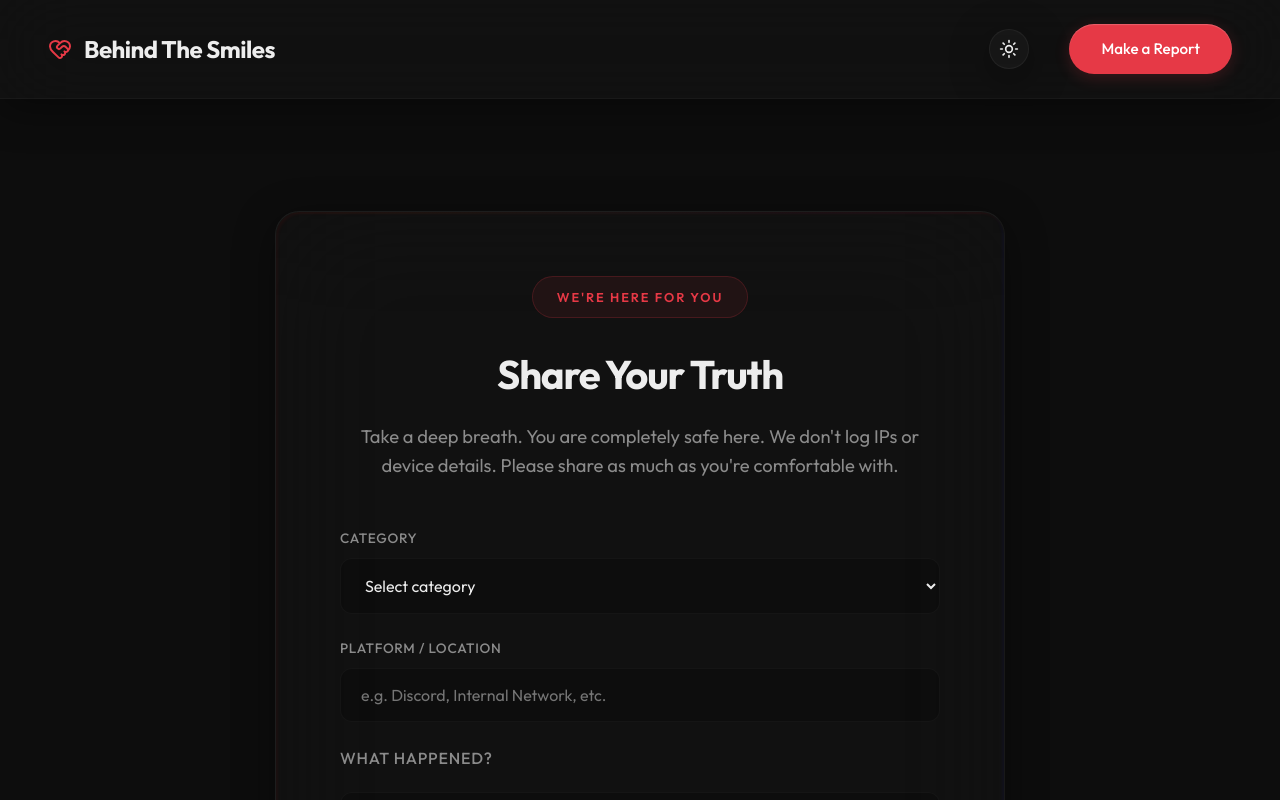
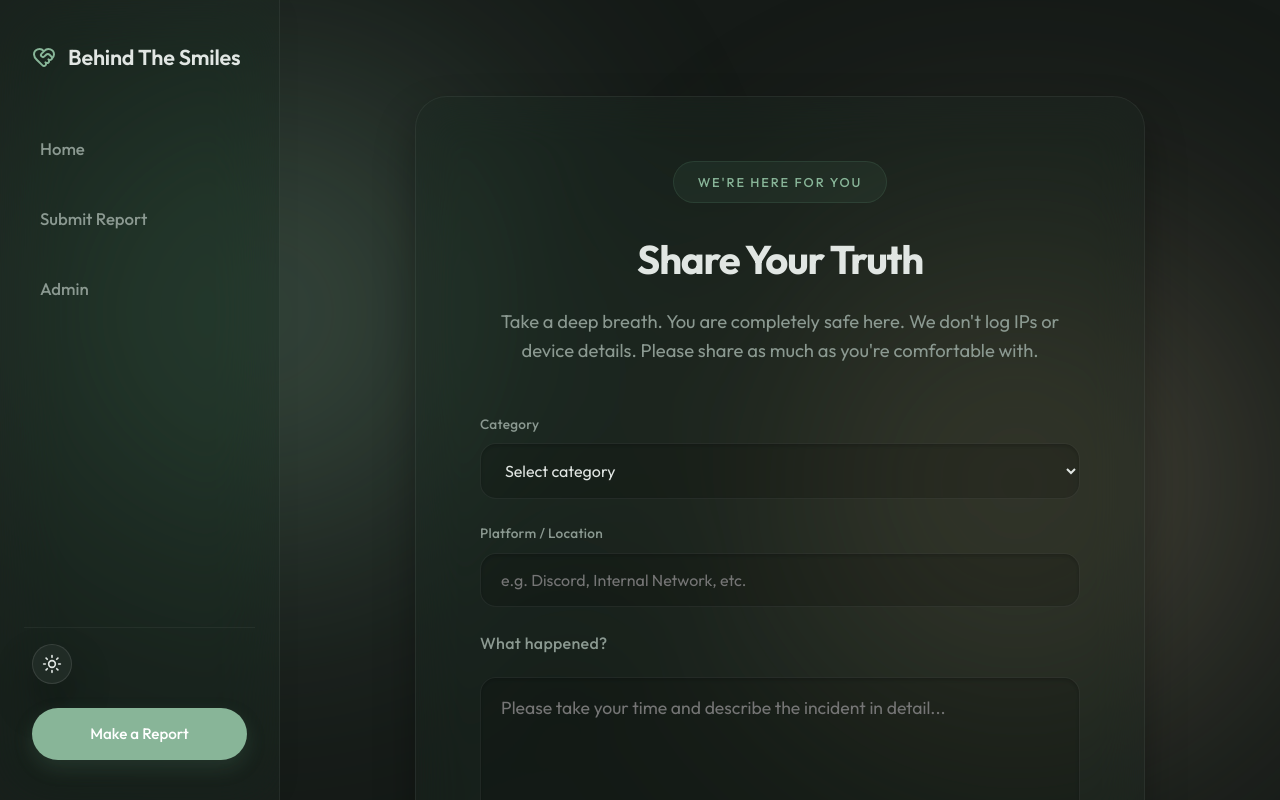
Before and after one commit to mrsreeindian/cyber-report, a Next.js app: page /report in a window 1280 px wide. Shown: the top 800 px of the page. Built offline with nearby package versions, Linux system fonts and the light colour scheme; no server answers.

Commit message:
Implement serene earthy green glassmorphism with Sidebar UI

```diff
--- a/src/app/globals.css
+++ b/src/app/globals.css
@@ -1,51 +1,51 @@
 @import url('https://fonts.googleapis.com/css2?family=Caveat:wght@400;600;700&family=Outfit:wght@300;400;500;600;700;800&display=swap');
 
 :root {
-  /* Soft Light Mode (Easy on the eyes) */
-  --primary: #e63946;
-  --primary-hover: #d62828;
-  --secondary: #a80000;
-  --accent: #ff4d4d;
+  /* Calming Green & Earthy Palette (Light Mode) */
+  --primary: #5b8c70; /* Calming sage green */
+  --primary-hover: #4a755c;
+  --secondary: #8c7e65; /* Earthy taupe */
+  --accent: #a3b899; /* Soft mint */
 
-  --background: #f4f3ef; /* Soft paper/beige off-white */
-  --surface: rgba(245, 244, 240, 0.6);
-  --surface-hover: rgba(245, 244, 240, 0.8);
+  --background: #f4f1ea; /* Soft earthy beige */
+  --surface: rgba(255, 255, 255, 0.5); /* Frosted glass */
+  --surface-hover: rgba(255, 255, 255, 0.7);
 
-  --glass-border: rgba(0, 0, 0, 0.05);
-  --glass-highlight: rgba(255, 255, 255, 0.8);
-  --glass-shadow: 0 10px 40px rgba(0, 0, 0, 0.05);
+  --glass-border: rgba(255, 255, 255, 0.6);
+  --glass-highlight: rgba(255, 255, 255, 0.9);
+  --glass-shadow: 0 15px 35px rgba(44, 51, 46, 0.05); /* Soft depth */
 
-  --text-primary: #2b2b2b;
-  --text-secondary: #6b6b6b;
+  --text-primary: #2c332e; /* Deep forest slate */
+  --text-secondary: #637067;
 
-  --success: #10b981;
-  --warning: #f59e0b;
-  --danger: #e63946;
+  --success: #5b8c70;
+  --warning: #d99e52;
+  --danger: #b86259;
 
-  --radius-sm: 6px;
-  --radius-md: 12px;
-  --radius-lg: 18px;
-  --radius-xl: 24px;
+  --radius-sm: 8px;
+  --radius-md: 16px;
+  --radius-lg: 24px;
+  --radius-xl: 32px;
   --radius-full: 9999px;
 }
 
 html.dark {
-  /* Matte Black & Red Palette */
-  --primary: #e63946;
-  --primary-hover: #d62828;
-  --secondary: #a80000;
-  --accent: #ff4d4d;
+  /* Serene Forest & Earth Palette (Dark Mode) */
+  --primary: #88b598; /* Soft mint green */
+  --primary-hover: #a5ccb3;
+  --secondary: #b5a486; /* Soft warm earth */
+  --accent: #5b8c70;
 
-  --background: #0d0d0d; /* Matte Black */
-  --surface: rgba(20, 20, 20, 0.6);
-  --surface-hover: rgba(25, 25, 25, 0.8);
+  --background: #151a17; /* Deep forest shadow */
+  --surface: rgba(30, 40, 35, 0.4);
+  --surface-hover: rgba(40, 50, 45, 0.6);
 
-  --glass-border: rgba(255, 255, 255, 0.03);
-  --glass-highlight: rgba(255, 255, 255, 0.05);
-  --glass-shadow: 0 10px 40px rgba(0, 0, 0, 0.4);
+  --glass-border: rgba(255, 255, 255, 0.06);
+  --glass-highlight: rgba(255, 255, 255, 0.1);
+  --glass-shadow: 0 20px 40px rgba(0, 0, 0, 0.3);
 
-  --text-primary: #ededed;
-  --text-secondary: #8b8b8b;
+  --text-primary: #e1e6e3;
+  --text-secondary: #8b9991;
 }
 
 * {
@@ -63,6 +63,8 @@ body {
   -moz-osx-font-smoothing: grayscale;
   min-height: 100vh;
   transition: background-color 0.4s ease, color 0.4s ease;
+  position: relative;
+  overflow-x: hidden;
 }
 
 a {
@@ -70,133 +72,175 @@ a {
   text-decoration: none;
 }
 
+/* Soft Lighting Creating Depth */
+body::before, body::after {
+  content: '';
+  position: fixed;
+  width: 60vw;
+  height: 60vw;
+  border-radius: 50%;
+  filter: blur(120px);
+  z-index: -1;
+  animation: float 20s infinite alternate ease-in-out;
+  opacity: 0.4;
+  pointer-events: none;
+}
+
+body::before {
+  background: radial-gradient(circle, var(--primary) 0%, transparent 70%);
+  top: -10%;
+  left: -10%;
+  animation: float-1 25s infinite alternate ease-in-out;
+}
+
+body::after {
+  background: radial-gradient(circle, var(--secondary) 0%, transparent 70%);
+  bottom: -10%;
+  right: -10%;
+  animation: float-2 20s infinite alternate ease-in-out;
+}
+
+@keyframes float-1 {
+  0% { transform: translate(0, 0) scale(1); }
+  100% { transform: translate(5%, 10%) scale(1.1); }
+}
+@keyframes float-2 {
+  0% { transform: translate(0, 0) scale(1); }
+  100% { transform: translate(-5%, -10%) scale(1.1); }
+}
+
 .app-container {
   min-height: 100vh;
   display: flex;
-  flex-direction: column;
 }
 
-/* Header */
-.header {
-  padding: 1.5rem 3rem;
+/* Sidebar UI */
+.sidebar {
+  width: 280px;
+  min-height: 100vh;
+  background: var(--surface);
+  backdrop-filter: blur(32px) saturate(180%);
+  -webkit-backdrop-filter: blur(32px) saturate(180%);
+  border-right: 1px solid var(--glass-border);
   display: flex;
-  align-items: center;
-  justify-content: space-between;
-  background: var(--surface);
-  backdrop-filter: blur(40px) saturate(150%);
-  -webkit-backdrop-filter: blur(40px) saturate(150%);
-  border-bottom: 1px solid var(--glass-border);
-  position: sticky;
+  flex-direction: column;
+  padding: 2.5rem 1.5rem;
+  position: fixed;
   top: 0;
+  left: 0;
   z-index: 100;
-  box-shadow: var(--glass-shadow);
+  box-shadow: 5px 0 30px rgba(0, 0, 0, 0.02);
 }
 
 .logo {
-  font-weight: 700;
-  font-size: 1.5rem;
-  letter-spacing: -0.02em;
+  font-weight: 600;
+  font-size: 1.35rem;
+  letter-spacing: -0.01em;
   color: var(--text-primary);
   display: flex;
   align-items: center;
   gap: 0.75rem;
+  margin-bottom: 3rem;
+  padding: 0 0.5rem;
+}
+
+.sidebar-nav {
+  display: flex;
+  flex-direction: column;
+  gap: 1rem;
+  flex: 1;
+}
+
+.sidebar-link {
+  display: flex;
+  align-items: center;
+  gap: 1rem;
+  padding: 0.85rem 1rem;
+  border-radius: var(--radius-md);
+  color: var(--text-secondary);
+  font-weight: 500;
+  transition: all 0.3s ease;
+}
+
+.sidebar-link:hover {
+  background: rgba(255, 255, 255, 0.3);
+  color: var(--primary);
+  transform: translateX(4px);
+}
+
+html.dark .sidebar-link:hover {
+  background: rgba(255, 255, 255, 0.05);
+}
+
+.sidebar-footer {
+  display: flex;
+  flex-direction: column;
+  gap: 1.5rem;
+  padding: 1rem 0.5rem 0;
+  border-top: 1px solid rgba(0, 0, 0, 0.05);
+}
+
+html.dark .sidebar-footer {
+  border-top-color: rgba(255, 255, 255, 0.05);
 }
 
 .main-content {
   flex: 1;
   display: flex;
   flex-direction: column;
-  padding: 4rem 2rem;
+  padding: 3rem 4rem;
+  margin-left: 280px; /* Offset for sidebar */
 }
 
-/* Refractive Liquid Glass Panels */
+/* Frosted Glass Panels (Minimalist, Serene) */
 .card, .glass-panel, .feature-card {
   background: var(--surface);
-  backdrop-filter: blur(60px) saturate(200%);
-  -webkit-backdrop-filter: blur(60px) saturate(200%);
+  backdrop-filter: blur(24px) saturate(160%);
+  -webkit-backdrop-filter: blur(24px) saturate(160%);
   border-radius: var(--radius-xl);
   padding: 2.5rem;
-  position: relative;
-  overflow: hidden;
   box-shadow: var(--glass-shadow);
   border: 1px solid var(--glass-border);
-  border-top: 1px solid var(--glass-highlight);
-  border-left: 1px solid var(--glass-highlight);
-  transition: transform 0.4s cubic-bezier(0.16, 1, 0.3, 1), box-shadow 0.4s ease;
-}
-
-/* The Splitting of White Light (Chromatic Aberration/Refraction) */
-.card::before, .glass-panel::before, .feature-card::before {
-  content: '';
-  position: absolute;
-  top: 0; left: 0; right: 0; bottom: 0;
-  border-radius: inherit;
-  pointer-events: none;
-  /* Chromatic aberration edge glow */
-  box-shadow:
-    inset 2px 2px 3px rgba(255, 0, 0, 0.05),
-    inset -2px -2px 3px rgba(0, 0, 255, 0.05),
-    inset 0 0 1px rgba(0, 255, 0, 0.05);
-  z-index: 10;
-}
-
-/* Subtle rainbow highlight across the top edge simulating prismatic refraction */
-.card::after, .glass-panel::after, .feature-card::after {
-  content: '';
-  position: absolute;
-  top: 0; left: 0; right: 0; height: 2px;
-  background: linear-gradient(90deg, rgba(255,0,0,0.1), rgba(255,154,0,0.1), rgba(208,222,33,0.1), rgba(79,220,74,0.1), rgba(63,218,216,0.1), rgba(47,201,226,0.1), rgba(28,127,238,0.1), rgba(95,21,242,0.1), rgba(186,12,248,0.1), rgba(251,7,217,0.1), rgba(255,0,0,0.1));
-  opacity: 0.3;
-  z-index: 11;
-}
-
-html.dark .card::after, html.dark .glass-panel::after, html.dark .feature-card::after {
-  opacity: 0.15; /* More subtle in dark mode */
+  transition: transform 0.4s ease, box-shadow 0.4s ease;
 }
 
 .card:hover, .glass-panel:hover, .feature-card:hover {
-  transform: translateY(-4px) scale(1.01);
-  box-shadow:
-    0 20px 50px rgba(0, 0, 0, 0.15),
-    -2px 0 20px rgba(255, 0, 0, 0.08),
-    2px 0 20px rgba(0, 255, 255, 0.08); /* Refracted light spilling out */
+  transform: translateY(-4px);
+  box-shadow: 0 25px 50px rgba(0, 0, 0, 0.08);
 }
 
 html.dark .card:hover, html.dark .glass-panel:hover, html.dark .feature-card:hover {
-  box-shadow:
-    0 20px 50px rgba(0, 0, 0, 0.6),
-    -2px 0 20px rgba(255, 0, 0, 0.1),
-    2px 0 20px rgba(0, 255, 255, 0.1);
+  box-shadow: 0 25px 50px rgba(0, 0, 0, 0.4);
 }
 
 /* Hero Section */
 .hero-section {
-  max-width: 900px;
-  margin: 0 auto;
-  text-align: center;
+  max-width: 800px;
+  text-align: left;
   display: flex;
   flex-direction: column;
   gap: 1.5rem;
-  align-items: center;
+  align-items: flex-start;
+  padding: 2rem 0 4rem;
 }
 
 .hero-badge {
-  background: rgba(230, 57, 70, 0.08);
+  background: rgba(91, 140, 112, 0.1);
   color: var(--primary);
-  padding: 0.5rem 1rem;
+  padding: 0.5rem 1.25rem;
   border-radius: var(--radius-full);
   font-size: 0.85rem;
-  font-weight: 600;
-  letter-spacing: 0.1em;
+  font-weight: 500;
+  letter-spacing: 0.05em;
   text-transform: uppercase;
-  border: 1px solid rgba(230, 57, 70, 0.2);
+  border: 1px solid rgba(91, 140, 112, 0.2);
 }
 
 .hero-title {
-  font-size: 4rem;
-  font-weight: 700;
-  line-height: 1.1;
-  letter-spacing: -0.03em;
+  font-size: 3.5rem;
+  font-weight: 600;
+  line-height: 1.15;
+  letter-spacing: -0.02em;
   color: var(--text-primary);
 }
 
@@ -204,16 +248,17 @@ html.dark .card:hover, html.dark .glass-panel:hover, html.dark .feature-card:hov
   font-size: 1.15rem;
   color: var(--text-secondary);
   max-width: 600px;
-  margin: 0 auto;
   font-weight: 300;
+  line-height: 1.7;
 }
 
 .human-quote {
   font-family: 'Caveat', cursive;
   font-size: 2rem;
-  color: var(--primary);
-  opacity: 0.8;
-  transform: rotate(-2deg);
+  color: var(--secondary);
+  opacity: 0.9;
+  transform: rotate(-1deg);
+  margin-left: 1rem;
 }
 
 /* Buttons */
@@ -221,11 +266,11 @@ html.dark .card:hover, html.dark .glass-panel:hover, html.dark .feature-card:hov
   display: inline-flex;
   align-items: center;
   justify-content: center;
-  padding: 0.8rem 2rem;
+  padding: 0.875rem 2rem;
   border-radius: var(--radius-full);
   font-weight: 500;
   font-size: 0.95rem;
-  transition: all 0.3s cubic-bezier(0.16, 1, 0.3, 1);
+  transition: all 0.3s ease;
   cursor: pointer;
   border: none;
   gap: 0.5rem;
@@ -234,26 +279,28 @@ html.dark .card:hover, html.dark .glass-panel:hover, html.dark .feature-card:hov
 .btn-primary {
   background: var(--primary);
   color: #fff;
-  box-shadow: inset 0 1px 1px rgba(255,255,255,0.2), 0 4px 15px rgba(230, 57, 70, 0.2);
+  box-shadow: 0 8px 20px rgba(91, 140, 112, 0.2);
 }
 
 .btn-primary:hover {
   background: var(--primary-hover);
   transform: translateY(-2px);
-  box-shadow: inset 0 1px 1px rgba(255,255,255,0.2), 0 8px 25px rgba(230, 57, 70, 0.3);
+  box-shadow: 0 12px 25px rgba(91, 140, 112, 0.3);
 }
 
 .btn-secondary {
-  background: var(--surface);
+  background: rgba(255, 255, 255, 0.4);
   color: var(--text-primary);
   border: 1px solid var(--glass-border);
-  backdrop-filter: blur(20px);
-  -webkit-backdrop-filter: blur(20px);
+  backdrop-filter: blur(12px);
+}
+
+html.dark .btn-secondary {
+  background: rgba(255, 255, 255, 0.05);
 }
 
 .btn-secondary:hover {
   background: var(--surface-hover);
-  border-color: var(--glass-highlight);
   transform: translateY(-2px);
 }
 
@@ -269,13 +316,12 @@ html.dark .card:hover, html.dark .glass-panel:hover, html.dark .feature-card:hov
   font-size: 0.85rem;
   font-weight: 500;
   color: var(--text-secondary);
-  text-transform: uppercase;
-  letter-spacing: 0.05em;
+  letter-spacing: 0.02em;
 }
 
 .form-input, .form-textarea, .form-select {
   width: 100%;
-  background: rgba(0,0,0,0.02);
+  background: rgba(255, 255, 255, 0.4);
   border: 1px solid var(--glass-border);
   border-radius: var(--radius-md);
   padding: 1rem 1.25rem;
@@ -283,10 +329,12 @@ html.dark .card:hover, html.dark .glass-panel:hover, html.dark .feature-card:hov
   font-family: inherit;
   font-size: 1rem;
   transition: all 0.3s ease;
+  box-shadow: inset 0 2px 4px rgba(0,0,0,0.02);
 }
 
 html.dark .form-input, html.dark .form-textarea, html.dark .form-select {
-  background: rgba(0,0,0,0.2);
+  background: rgba(0, 0, 0, 0.15);
+  box-shadow: inset 0 2px 4px rgba(0,0,0,0.2);
 }
 
 .form-textarea {
@@ -297,8 +345,8 @@ html.dark .form-input, html.dark .form-textarea, html.dark .form-select {
 .form-input:focus, .form-textarea:focus, .form-select:focus {
   outline: none;
   border-color: var(--primary);
-  box-shadow: 0 0 0 3px rgba(230, 57, 70, 0.1);
-  background: transparent;
+  background: var(--surface);
+  box-shadow: 0 0 0 3px rgba(91, 140, 112, 0.15);
 }
 
 /* Features Grid */
@@ -306,10 +354,8 @@ html.dark .form-input, html.dark .form-textarea, html.dark .form-select {
   display: grid;
   grid-template-columns: repeat(auto-fit, minmax(280px, 1fr));
   gap: 2rem;
-  margin-top: 5rem;
+  margin-top: 3rem;
   max-width: 1000px;
-  margin-left: auto;
-  margin-right: auto;
 }
 
 .feature-card {
@@ -322,12 +368,15 @@ html.dark .form-input, html.dark .form-textarea, html.dark .form-select {
 .feature-icon {
   color: var(--primary);
   margin-bottom: 1.25rem;
+  background: rgba(91, 140, 112, 0.1);
+  padding: 1rem;
+  border-radius: var(--radius-md);
 }
 
 .feature-title {
   font-size: 1.25rem;
   font-weight: 600;
-  margin-bottom: 0.5rem;
+  margin-bottom: 0.75rem;
   color: var(--text-primary);
 }
 
@@ -347,15 +396,15 @@ html.dark .form-input, html.dark .form-textarea, html.dark .form-select {
   background: var(--surface);
   border: 1px solid var(--glass-border);
   padding: 1.5rem;
-  border-radius: var(--radius-md);
+  border-radius: var(--radius-lg);
   font-family: monospace;
   font-size: 1.5rem;
-  font-weight: 600;
+  font-weight: 500;
   color: var(--primary);
   text-align: center;
   margin: 1.5rem 0;
   letter-spacing: 0.1em;
-  backdrop-filter: blur(20px);
+  box-shadow: inset 0 2px 10px rgba(0,0,0,0.02);
 }
 
 /* Tables */
@@ -373,7 +422,6 @@ html.dark .form-input, html.dark .form-textarea, html.dark .form-select {
   justify-content: space-between;
   align-items: center;
   gap: 1rem;
-  background: transparent;
 }
 
 .table-responsive {
@@ -391,15 +439,8 @@ th {
   padding: 1.25rem 1.5rem;
   color: var(--text-secondary);
   font-weight: 500;
-  text-transform: uppercase;
-  font-size: 0.8rem;
-  letter-spacing: 0.05em;
+  font-size: 0.85rem;
   border-bottom: 1px solid var(--glass-border);
-  background: rgba(0,0,0,0.02);
-}
-
-html.dark th {
-  background: rgba(255,255,255,0.02);
 }
 
 td {
@@ -409,17 +450,21 @@ td {
 }
 
 tr:hover td {
-  background: var(--surface-hover);
+  background: rgba(255, 255, 255, 0.2);
+}
+
+html.dark tr:hover td {
+  background: rgba(255, 255, 255, 0.02);
 }
 
 /* Animations */
 @keyframes fadeIn {
-  from { opacity: 0; transform: translateY(10px); }
+  from { opacity: 0; transform: translateY(15px); }
   to { opacity: 1; transform: translateY(0); }
 }
 
 .animate-fade-in {
-  animation: fadeIn 0.4s ease-out forwards;
+  animation: fadeIn 0.6s cubic-bezier(0.16, 1, 0.3, 1) forwards;
 }
 
 .delay-100 { animation-delay: 100ms; }
@@ -428,26 +473,52 @@ tr:hover td {
 
 /* Responsive adjustments */
 @media (max-width: 768px) {
-  .header {
-    padding: 1rem;
+  .app-container {
+    flex-direction: column;
   }
+
+  .sidebar {
+    width: 100%;
+    min-height: auto;
+    position: relative;
+    border-right: none;
+    border-bottom: 1px solid var(--glass-border);
+    padding: 1.5rem;
+    flex-direction: row;
+    align-items: center;
+    justify-content: space-between;
+  }
+
+  .sidebar-nav {
+    display: none; /* In a real app, this would be a hamburger menu */
+  }
+
+  .logo {
+    margin-bottom: 0;
+  }
+
+  .sidebar-footer {
+    padding: 0;
+    border: none;
+    flex-direction: row;
+  }
+
   .main-content {
-    padding: 2rem 1rem;
+    margin-left: 0;
+    padding: 2rem 1.5rem;
   }
+
   .hero-title {
     font-size: 2.5rem;
   }
+
   .feature-grid {
     grid-template-columns: 1fr;
-    margin-top: 3rem;
   }
+
   .dashboard-header {
     flex-direction: column;
     align-items: flex-start;
     gap: 1rem;
   }
-  .table-toolbar {
-    flex-direction: column;
-    align-items: stretch;
-  }
 }
--- a/src/app/layout.tsx
+++ b/src/app/layout.tsx
@@ -23,18 +23,31 @@ export default function RootLayout({
     <html lang="en" className="dark">
       <body>
         <div className="app-container">
-          <header className="header">
+          <aside className="sidebar">
             <a href="/" className="logo">
               <HeartHandshake size={24} color="var(--primary)" />
               Behind The Smiles
             </a>
-            <nav style={{ display: 'flex', alignItems: 'center', gap: '1.5rem' }}>
+
+            <nav className="sidebar-nav">
+              <a href="/" className="sidebar-link">
+                <span style={{ fontSize: '1.05rem' }}>Home</span>
+              </a>
+              <a href="/report" className="sidebar-link">
+                <span style={{ fontSize: '1.05rem' }}>Submit Report</span>
+              </a>
+              <a href="/admin" className="sidebar-link">
+                <span style={{ fontSize: '1.05rem' }}>Admin</span>
+              </a>
+            </nav>
+
+            <div className="sidebar-footer">
               <ThemeToggle />
-              <a href="/report" className="btn btn-primary">
+              <a href="/report" className="btn btn-primary" style={{ width: '100%' }}>
                 Make a Report
               </a>
-            </nav>
-          </header>
+            </div>
+          </aside>
           <main className="main-content">
             {children}
           </main>
```
Also changed, not shown: src/app/page.tsx (+5 -5 lines).
